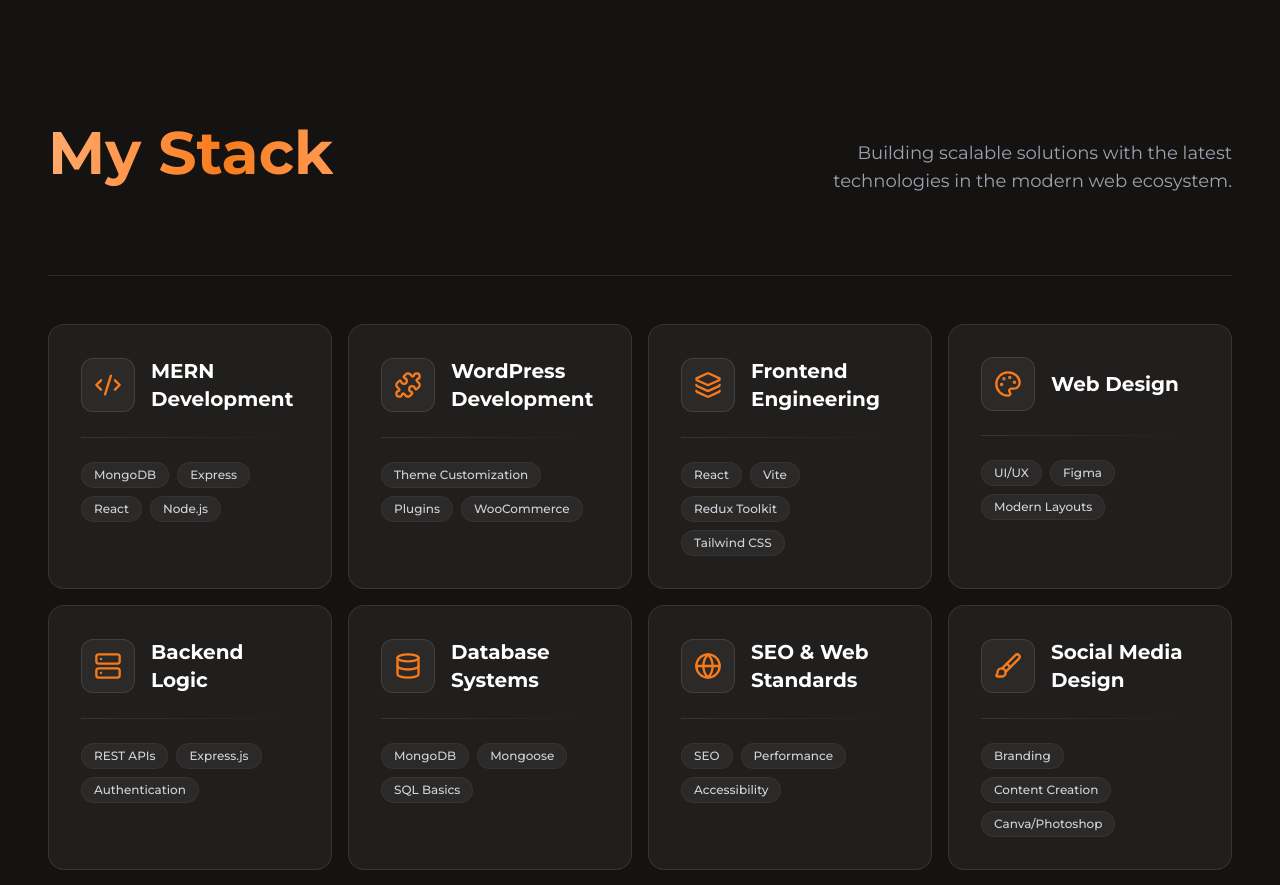
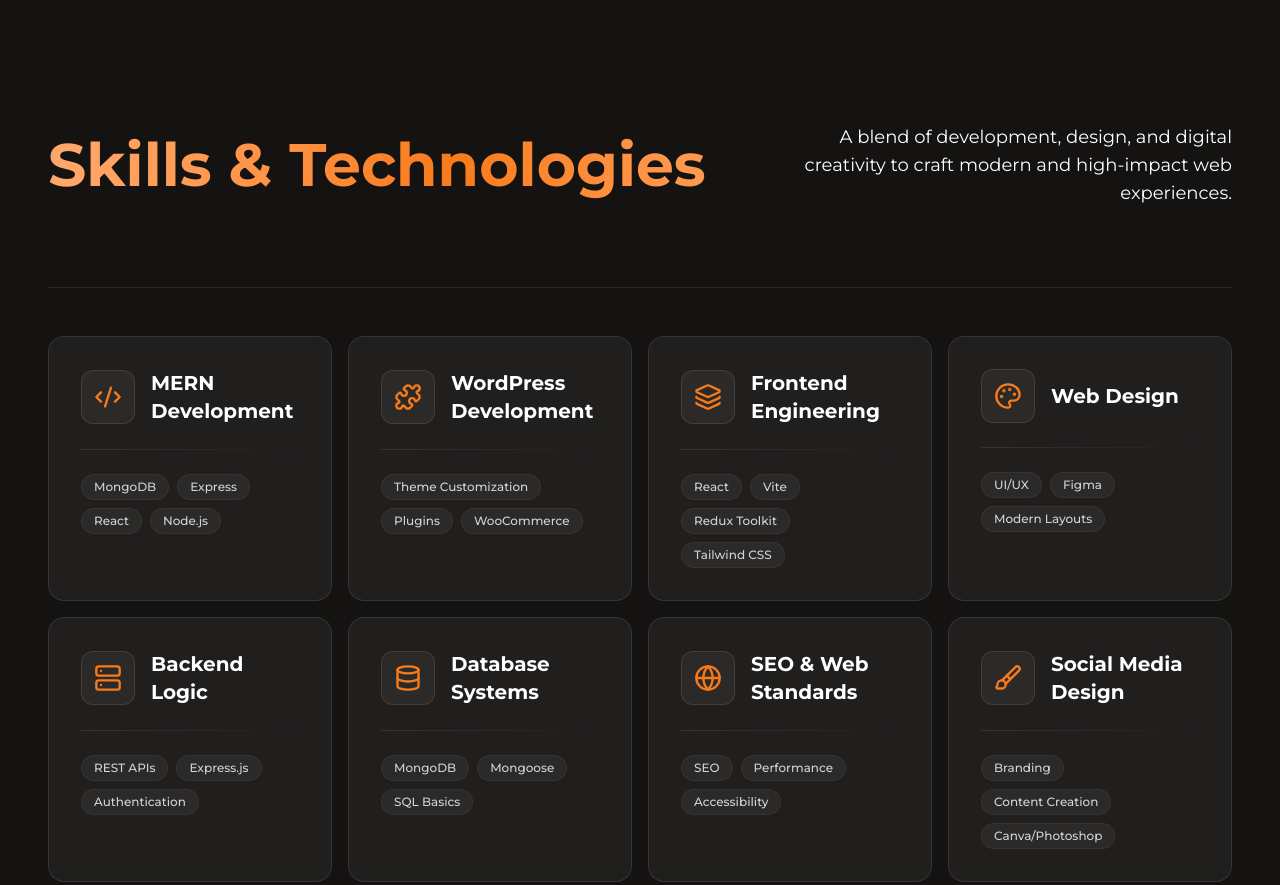
Before and after one commit to KamelMesbahi13/portfolio, a React (Vite) app: page / in a window 1280 px wide. Shown: the part 4520-5405 px from the top of the page. Built offline with nearby package versions, Linux system fonts and the light colour scheme.

Commit message:
adding tech section

```diff
--- a/src/Components/Home/Technologies/Technologies.jsx
+++ b/src/Components/Home/Technologies/Technologies.jsx
@@ -118,17 +118,17 @@ const Technologies = () => {
             animate={headerInView ? "visible" : "hidden"}
             variants={fadeInLeft}
           >
-            <h1>My Stack</h1>
+            <h1>Skills & Technologies</h1>
           </motion.div>
 
           <motion.p
             initial="hidden"
             animate={headerInView ? "visible" : "hidden"}
             variants={fadeInRight}
-            className="max-w-md text-lg text-left text-gray-400 md:text-right"
+            className="max-w-md text-lg text-gray-400 text-inherit md:text-right"
           >
-            Building scalable solutions with the latest technologies in the
-            modern web ecosystem.
+            A blend of development, design, and digital creativity to craft
+            modern and high-impact web experiences.
           </motion.p>
         </div>
 
```
